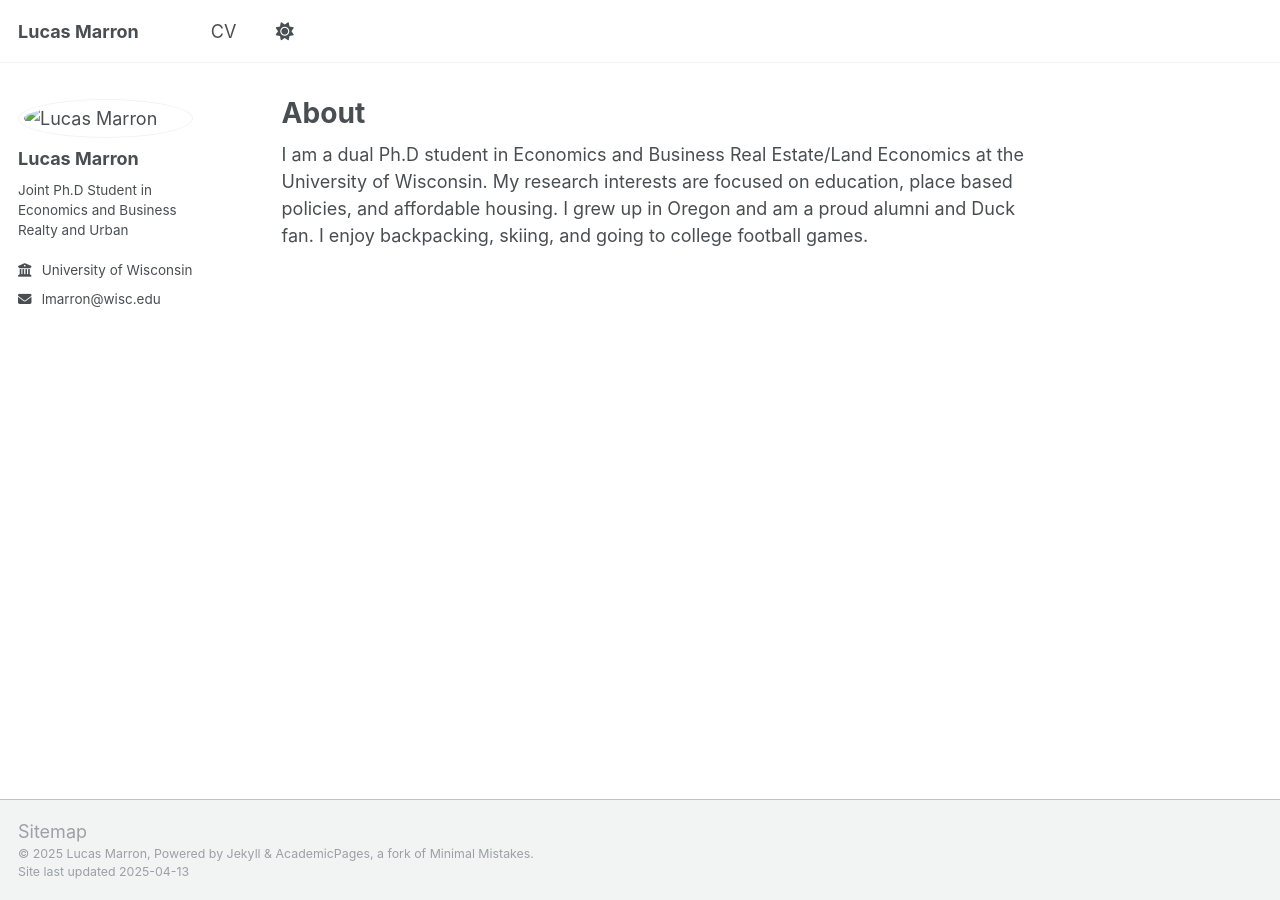
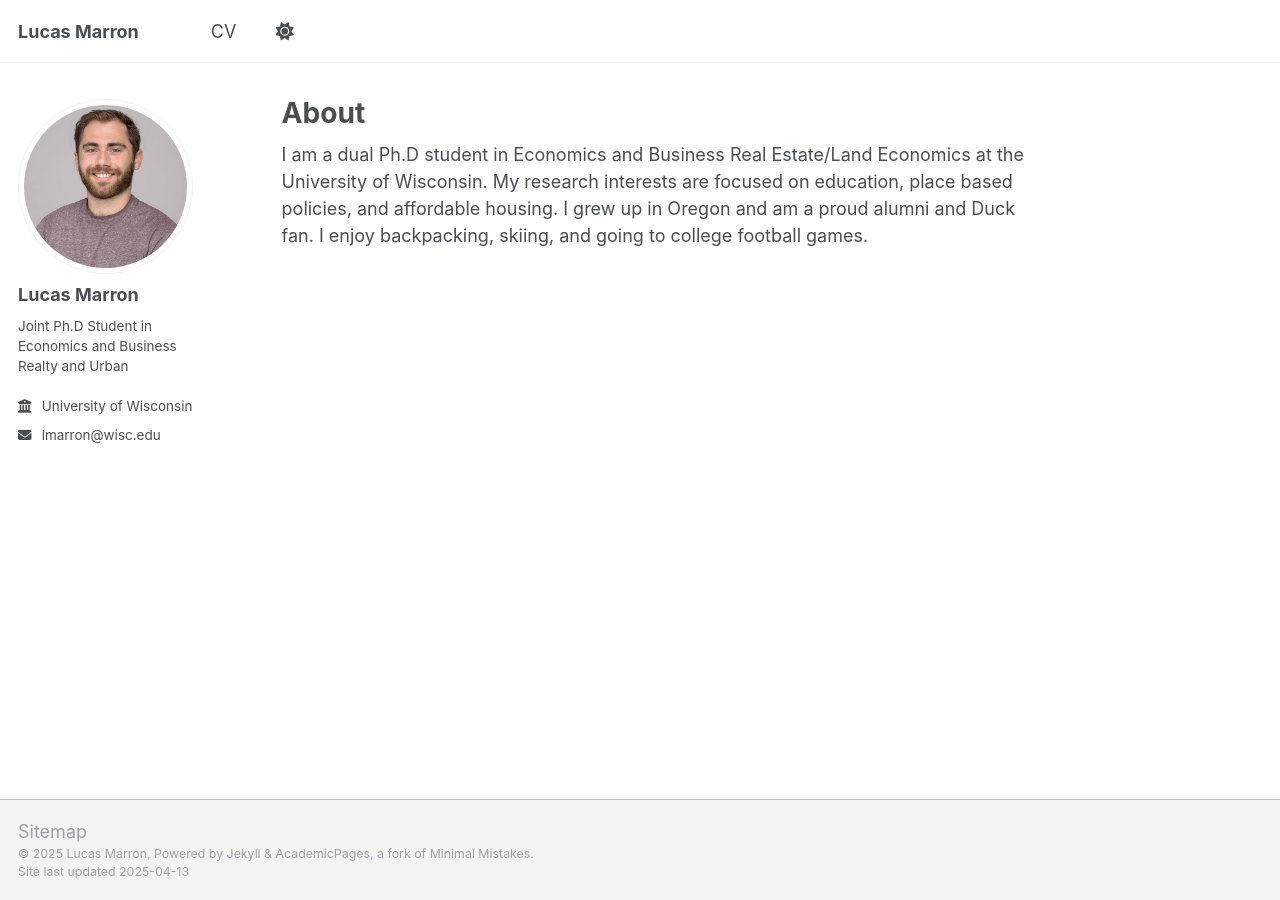
Before and after one commit to lucas-marron/lucas-marron.github.io, a Jekyll site: the page built from _pages/about.md, in a window 1280 px wide. Built offline with Jekyll 4.4.1, drawn with Linux system fonts in a browser that asks for light colours.

Commit message:
fixing profile pic and more84

```diff
--- a/_config.yml
+++ b/_config.yml
@@ -22,7 +22,7 @@ repository               : "academicpages/academicpages.github.io"
 #               Additional customization can be done by editing /_includes/author-profile.html
 author:
   # Biographic information
-  avatar           : "images/marron_profile.jpg"
+  avatar           : "marron_profile.png"
   name             : "Lucas Marron"
   pronouns         : # example: "she/her"
   bio              : "Joint Ph.D Student in Economics and Business Realty and Urban"
```
Also changed, not shown: images/marron_profile.png (added).
